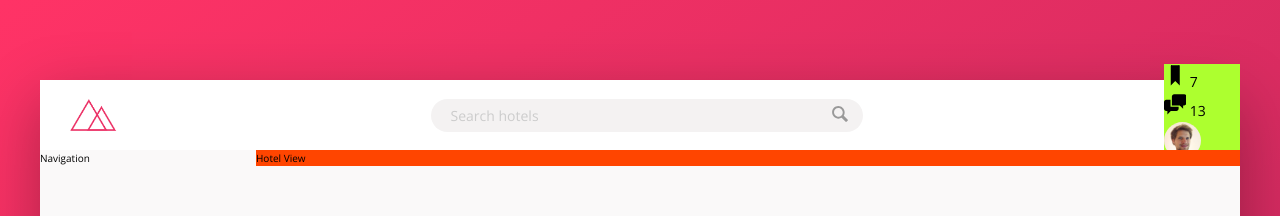
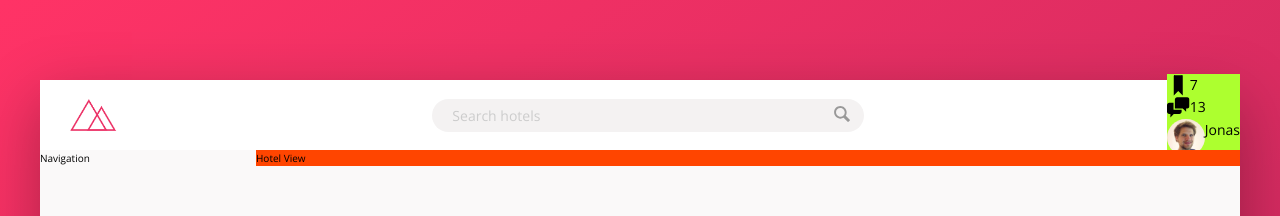
Before and after one commit to Rfigueroa2317/Trillo, a website: page index.html in a window 1280 px wide. Shown: the top 216 px of the page. Drawn offline with nearby package versions, Linux system fonts and the light colour scheme.

Commit message:
eliminating errors

```diff
--- a/sass/_components.scss
+++ b/sass/_components.scss
@@ -64,6 +64,7 @@
 .user-nav {
   background-color: greenyellow;
   &__icon-box {
+    display: flex;
   }
 
   &__icon {
@@ -72,9 +73,11 @@
   }
 
   &__notification {
+    display: flex;
   }
 
   &__user {
+    display: flex;
   }
 
   &__user-photo {
@@ -83,5 +86,6 @@
   }
 
   &__user-name {
+    display: flex;
   }
 }
```
Also changed, not shown: css/style.css.
